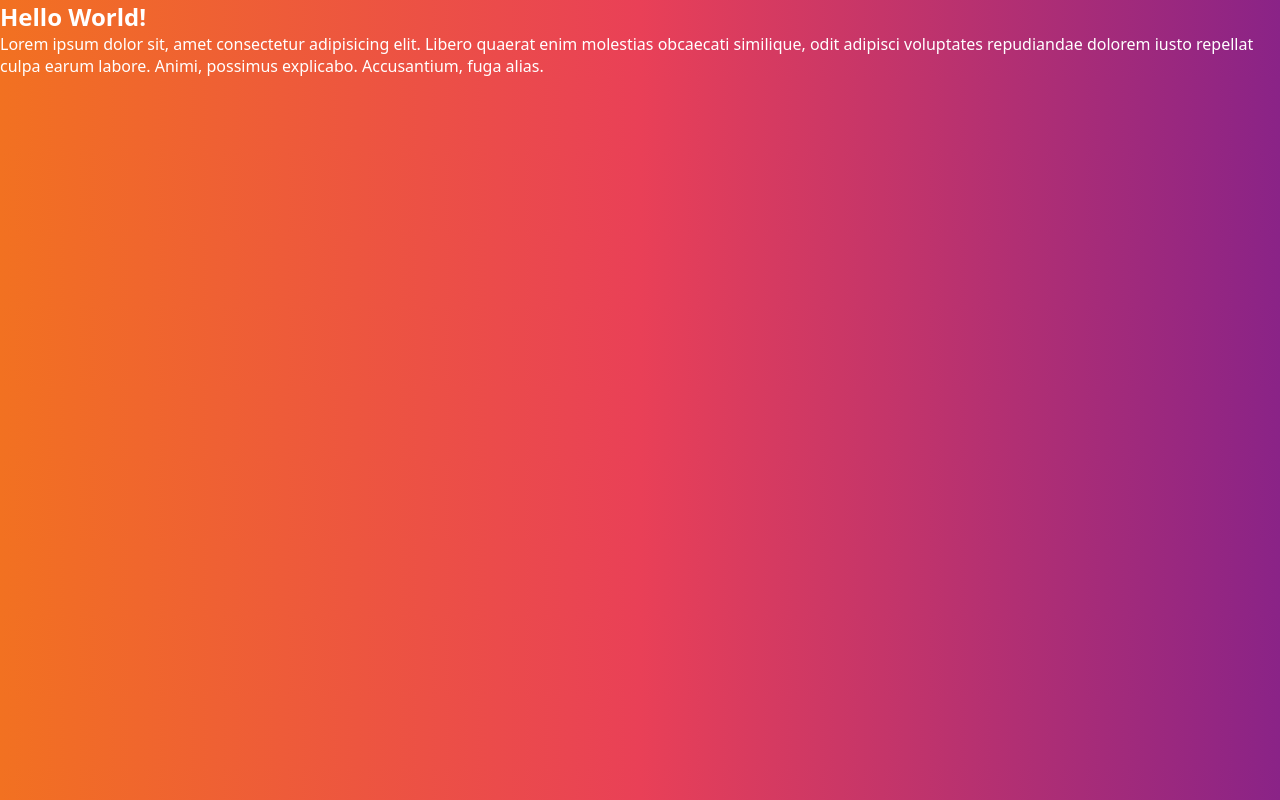
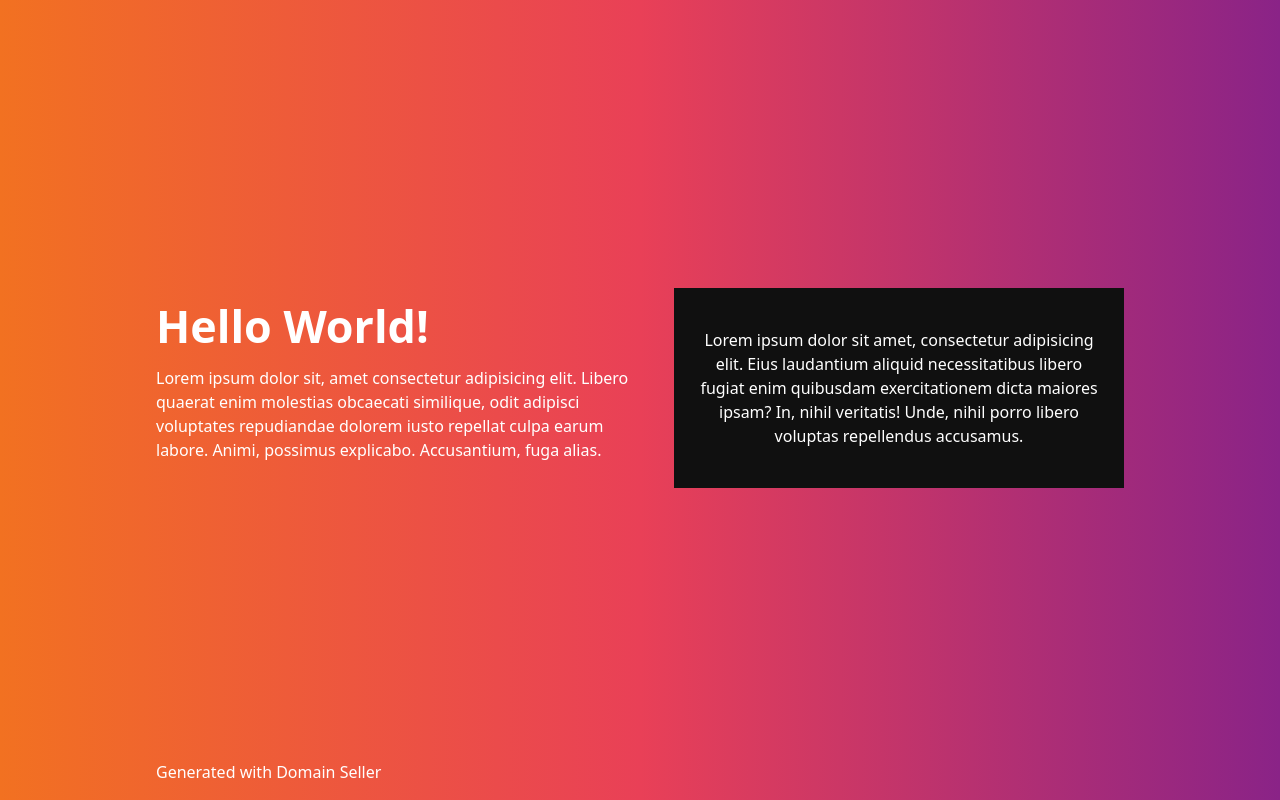
Before and after one commit to ProDeSquare/InstantDomainPage, a Preact app: page / in a window 1280 px wide. Built offline with nearby package versions, Linux system fonts and the light colour scheme.

Commit message:
`app-container` setup

```diff
--- a/src/assets/styles/app.scss
+++ b/src/assets/styles/app.scss
@@ -10,3 +10,47 @@ body {
   font-family: system-ui, -apple-system, BlinkMacSystemFont, "Segoe UI", Roboto,
     Oxygen, Ubuntu, Cantarell, "Open Sans", "Helvetica Neue", sans-serif;
 }
+
+#app-container {
+  max-width: 1000px;
+  min-height: 100vh;
+  margin: 0 auto;
+  padding: 1rem;
+  display: flex;
+  flex-direction: column;
+  justify-content: space-between;
+  line-height: 1.5rem;
+}
+
+main {
+  display: grid;
+  grid-template-columns: auto 450px;
+  column-gap: 2rem;
+
+  section {
+    min-height: 100%;
+    display: flex;
+    flex-direction: column;
+    justify-content: center;
+
+    h1 {
+      margin-bottom: 1.75rem;
+      font-size: 2.8rem;
+    }
+  }
+
+  div {
+    background: #101010;
+    padding: 2.5rem 1.5rem;
+    text-align: center;
+  }
+}
+
+a {
+  color: inherit;
+  text-decoration: none;
+
+  &:hover {
+    text-decoration: underline;
+  }
+}
--- a/src/components/layouts/Root.tsx
+++ b/src/components/layouts/Root.tsx
@@ -1,16 +1,31 @@
 const Root = (): JSX.Element => (
+  <div id="app-container">
+    <header></header>
+
     <main>
       <section>
         <h1>Hello World!</h1>
 
         <p>
-        Lorem ipsum dolor sit, amet consectetur adipisicing elit. Libero quaerat
-        enim molestias obcaecati similique, odit adipisci voluptates repudiandae
-        dolorem iusto repellat culpa earum labore. Animi, possimus explicabo.
-        Accusantium, fuga alias.
+          Lorem ipsum dolor sit, amet consectetur adipisicing elit. Libero
+          quaerat enim molestias obcaecati similique, odit adipisci voluptates
+          repudiandae dolorem iusto repellat culpa earum labore. Animi, possimus
+          explicabo. Accusantium, fuga alias.
         </p>
       </section>
+
+      <div>
+        Lorem ipsum dolor sit amet, consectetur adipisicing elit. Eius
+        laudantium aliquid necessitatibus libero fugiat enim quibusdam
+        exercitationem dicta maiores ipsam? In, nihil veritatis! Unde, nihil
+        porro libero voluptas repellendus accusamus.
+      </div>
     </main>
+
+    <footer>
+      Generated with <a href="#">Domain Seller</a>
+    </footer>
+  </div>
 );
 
 export default Root;
```
Lines whose indentation alone changed are shown as unchanged.
